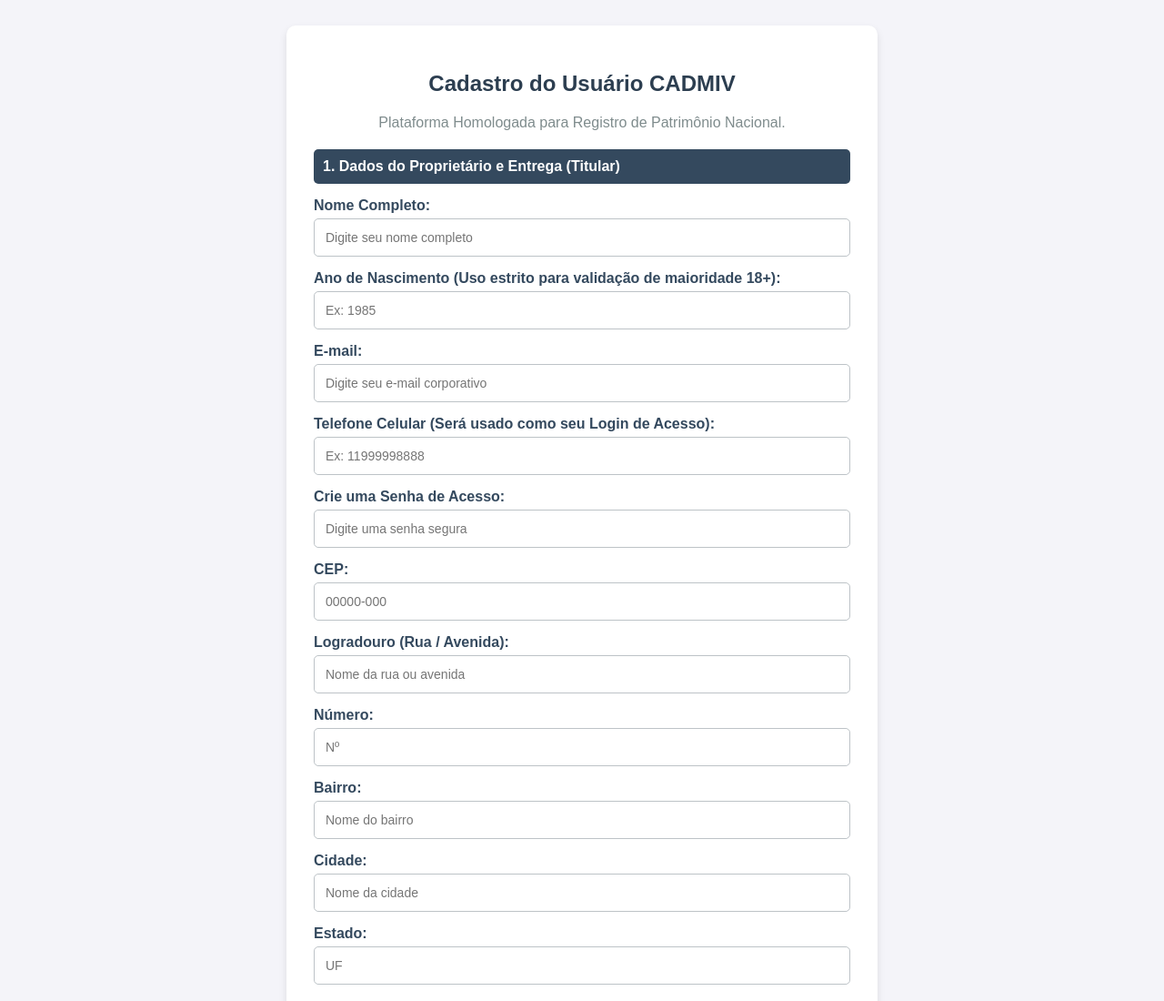
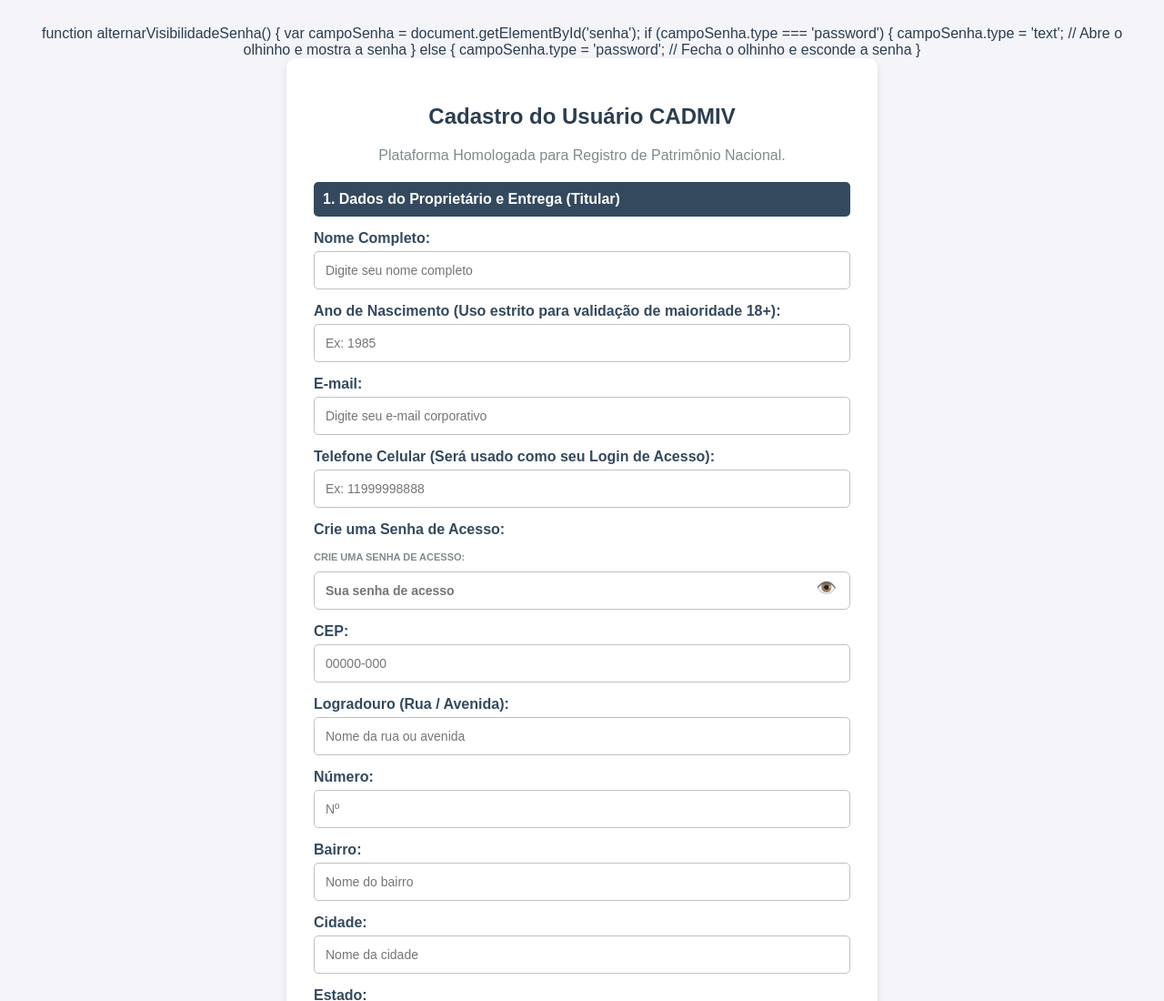
Before and after one commit to brasilatayde192-blip/cadmiv-project, a website: page cadastro.html in a window 1280 px wide. Shown: the top 1100 px of the page at 91% size. Drawn offline with Linux system fonts and the light colour scheme.

Commit message:
Add files via upload

```diff
--- a/cadastro.html
+++ b/cadastro.html
@@ -102,6 +102,13 @@
             window.location.href = "validar";
         }
     </script>
+function alternarVisibilidadeSenha() {
+    var campoSenha = document.getElementById('senha');
+    if (campoSenha.type === 'password') {
+        campoSenha.type = 'text'; // Abre o olhinho e mostra a senha
+    } else {
+        campoSenha.type = 'password'; // Fecha o olhinho e esconde a senha
+    }
 </head>
 <body>
     <div class="container">
@@ -119,7 +126,14 @@
             <label>Telefone Celular (Será usado como seu Login de Acesso):</label>
             <input type="text" placeholder="Ex: 11999998888" required>
             <label>Crie uma Senha de Acesso:</label>
-            <input type="password" placeholder="Digite uma senha segura" required>
+            <div class="form-group" style="margin-bottom: 15px; text-align: left; position: relative;">
+    <label style="font-size: 11px; color: #7f8c8d; font-weight: bold; text-transform: uppercase; display: block; margin-bottom: 5px;">Crie uma Senha de Acesso:</label>
+    <div style="position: relative; display: flex; align-items: center;">
+        <input type="password" id="senha" placeholder="Sua senha de acesso" required style="width: 100%; padding: 12px; padding-right: 45px; border: 1px solid #bdc3c7; border-radius: 6px; font-size: 14px; color: #2c3e50; box-sizing: border-box; font-weight: bold;">
+        <!-- 👁️ O BOTÃO DO OLHINHO INSTALADO DENTRO DA CAIXA -->
+        <button type="button" onclick="alternarVisibilidadeSenha()" style="position: absolute; right: 10px; background: none; border: none; font-size: 18px; cursor: pointer; color: #7f8c8d; padding: 5px;">👁️</button>
+    </div>
+</div>
             <label>CEP:</label>
             <input type="text" placeholder="00000-000" required>
             <label>Logradouro (Rua / Avenida):</label>
```
